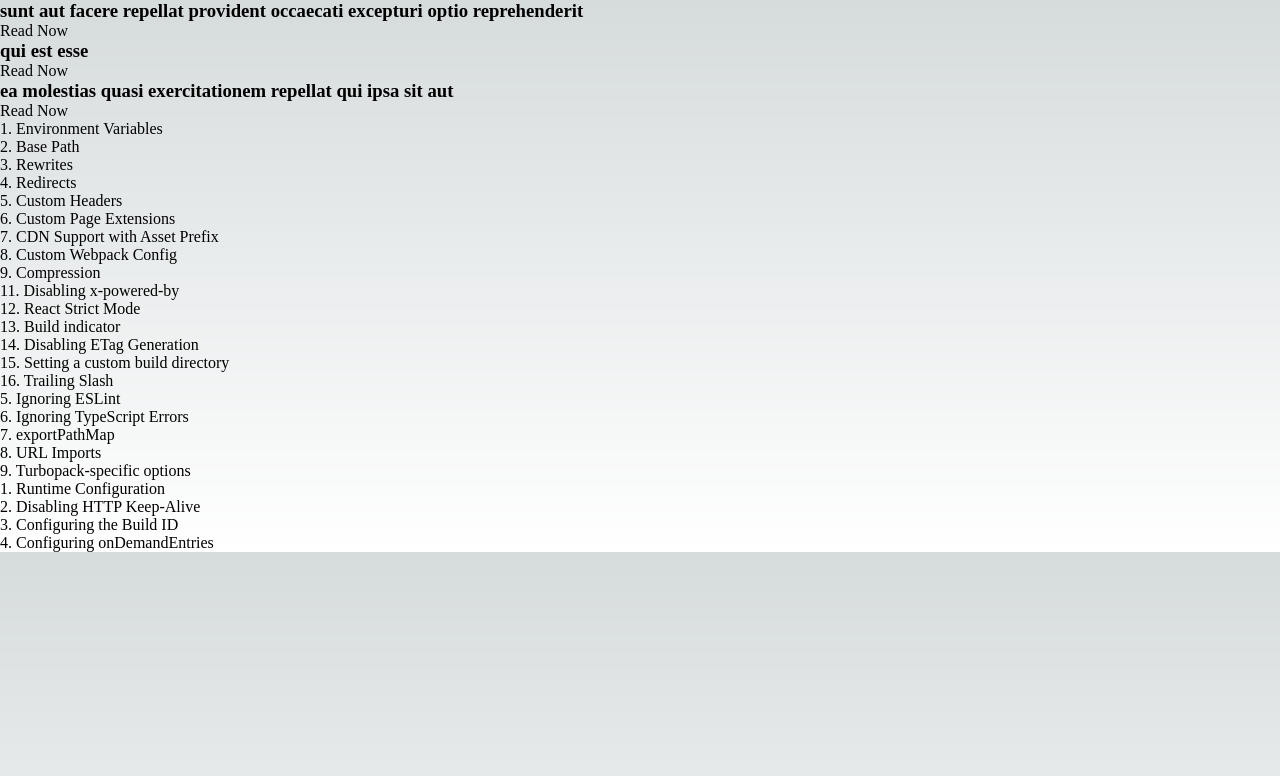
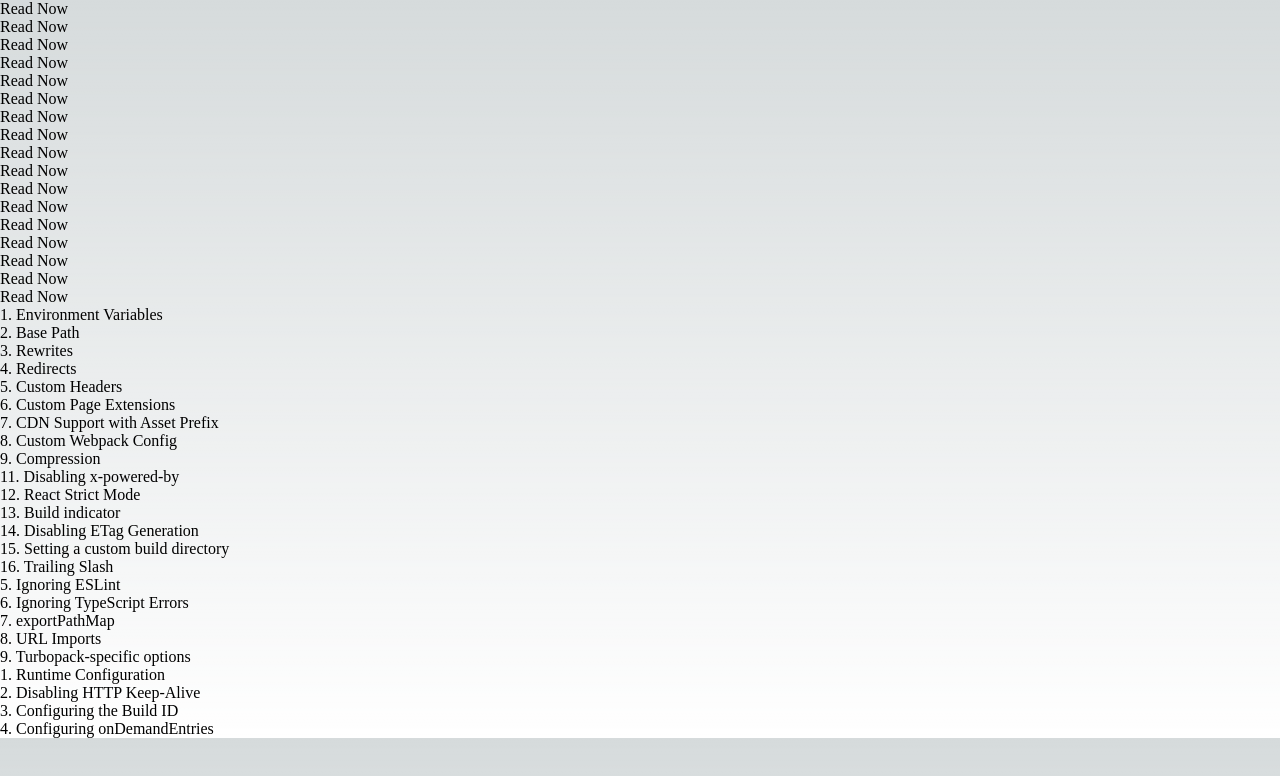
Before and after one commit to officialrajdeepsingh/next.config.js, a Next.js app: page / in a window 1280 px wide. Shown: the top 776 px of the page. Built offline with nearby package versions, Linux system fonts and the light colour scheme.

Commit message:
Update demo data

```diff
--- a/demoData.js
+++ b/demoData.js
@@ -1,22 +1,108 @@
+// 7. exportPathMap
+
+// 8. URL Imports
+
+// 9. Turbopack-specific options
+
 export const demoData = [
   {
-      "userId": 1,
-      "id": 1,
-      "slug":"hello-nextjs",
-      "title": "sunt aut facere repellat provident occaecati excepturi optio reprehenderit",
-      "body": "quia et suscipit\nsuscipit recusandae consequuntur expedita et cum\nreprehenderit molestiae ut ut quas totam\nnostrum rerum est autem sunt rem eveniet architecto"
+    "id":1,
+    "userId":1,
+    "property":"Environment Variables"
   },
   {
-      "userId": 1,
+    "userId": 2,
     "id": 2,
-      "slug":"learn-nextjs",
-      "title": "qui est esse",
-      "body": "est rerum tempore vitae\nsequi sint nihil reprehenderit dolor beatae ea dolores neque\nfugiat blanditiis voluptate porro vel nihil molestiae ut reiciendis\nqui aperiam non debitis possimus qui neque nisi nulla"
+    "property": "Base Path"
   },
+
   {
-      "userId": 1,
+    "userId": 3,
     "id": 3,
-      "slug":"deploy-nextjs",
-      "title": "ea molestias quasi exercitationem repellat qui ipsa sit aut",
-      "body": "et iusto sed quo iure\nvoluptatem occaecati omnis eligendi aut ad\nvoluptatem doloribus vel accusantium quis pariatur\nmolestiae porro eius odio et labore et velit aut"
-    },]
+    "property": "Rewrites"
+  },
+
+  {
+    "userId": 4,
+    "id": 4,
+    "property": "Redirects"
+  },
+
+  {
+    "userId": 5,
+    "id": 5,
+    "property": "Custom Headers"
+  },
+
+  {
+    "userId": 6,
+    "id": 6,
+    "property": "Custom Page Extensions"
+  },
+
+  {
+    "userId": 7,
+    "id": 7,
+    "property": "CDN Support with Asset Prefix"
+  },
+
+  {
+    "userId": 8,
+    "id": 8,
+    "property": "Custom Webpack Config"
+  },
+
+  {
+    "userId": 9,
+    "id": 9,
+    "property": "Compression"
+  },
+
+  {
+    "userId": 10,
+    "id": 10,
+    "property": " Disabling x-powered-by"
+  },
+
+  {
+    "userId": 11,
+    "id": 11,
+    "property": " React Strict Mode"
+  },
+
+  {
+    "userId": 12,
+    "id": 12,
+    "property": " Build indicator"
+  },
+
+  {
+    "userId": 13,
+    "id": 13,
+    "property": " Disabling ETag Generation"
+  },
+
+  {
+    "userId": 14,
+    "id": 14,
+    "property": " Setting a custom build directory"
+  },
+
+  {
+    "userId": 15,
+    "id": 15,
+    "property": " Trailing Slash"
+  },
+
+  {
+    "userId": 16,
+    "id": 16,
+    "property": "Ignoring ESLint"
+  },
+
+  {
+    "userId": 17,
+    "id": 17,
+    "property": "Ignoring TypeScript Errors"
+  },
+]
```
Lines whose indentation alone changed are shown as unchanged.
